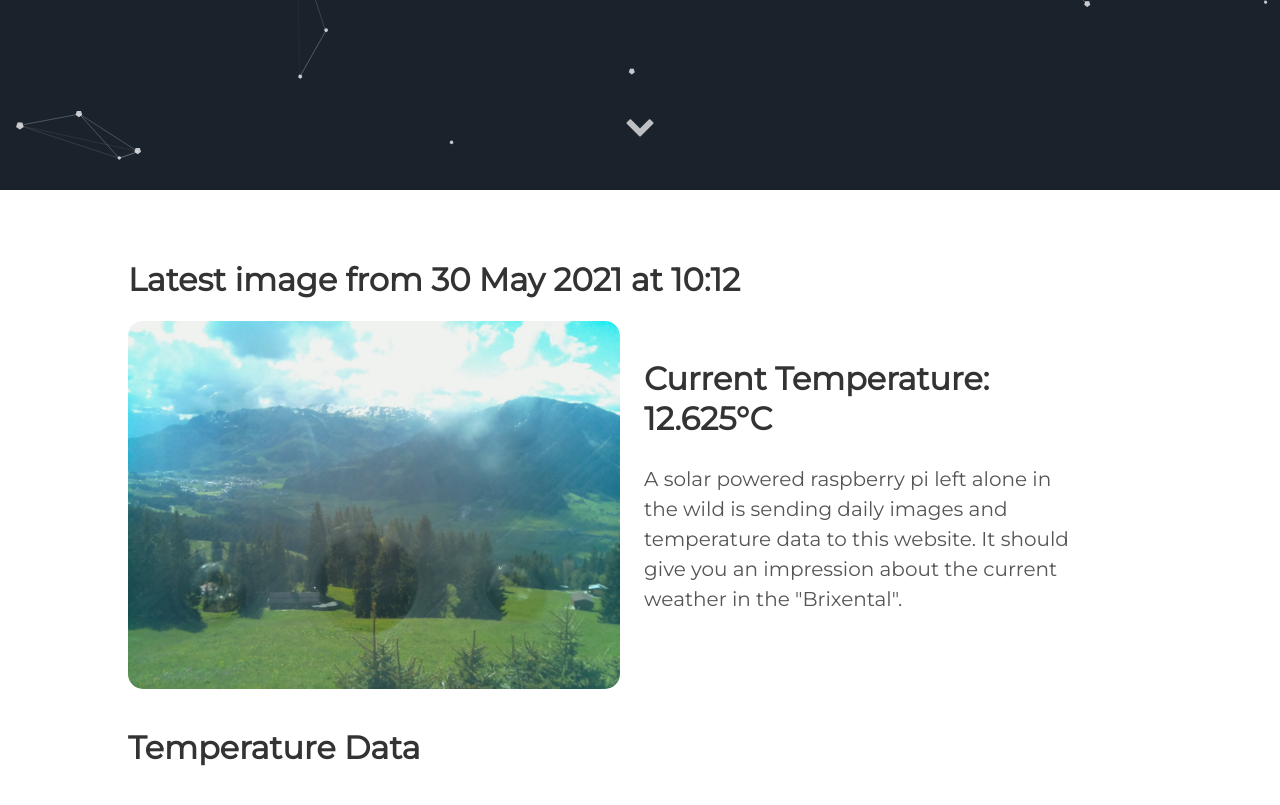
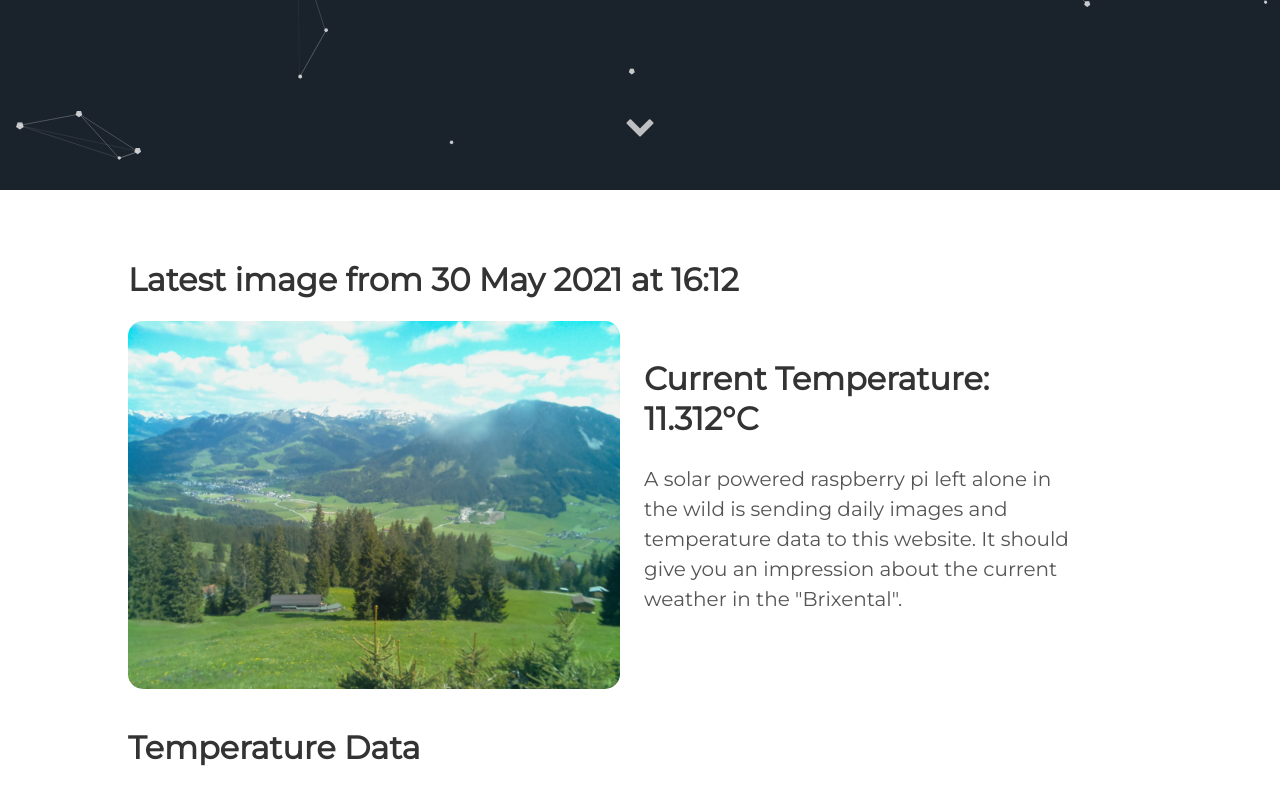
Before and after one commit to vektorious/vektorious.github.io, a Jekyll site: the page built from resources/huette.md, in a window 1280 px wide and 900 px high, scrolled down 710 px. Shown: the top 805 px of the window. Built offline with Jekyll 4.4.1, drawn with Linux system fonts in a browser that asks for light colours.

Commit message:
I'm a bot beep boop

```diff
--- a/resources/huette.md
+++ b/resources/huette.md
@@ -6,13 +6,13 @@ image: '/assets/img/'
 description: 'Live image from the Austrian alps'
 twitter_text: ' '
 ---
-## Latest image from 30 May 2021 at 10:12
+## Latest image from 30 May 2021 at 16:12
 <div class="huette">
   <div class="huette-image">
     <img src="{{ "/assets/img/huette.jpg" | prepend: site.baseurl }}">
   </div>
   <div class="huette-text">
-        <h2>Current Temperature: 12.625°C</h2>
+        <h2>Current Temperature: 11.312°C</h2>
         <p>A solar powered raspberry pi left alone in the wild is sending daily images and temperature data to this website. It should give you an impression about the current weather in the "Brixental".</p>
 
   </div>
```
Also changed, not shown: rpi-script/2021-05-30_161111.txt (renamed from rpi-script/2021-05-30_101113.txt, +5 -5 lines), rpi-script/huette.md (+2 -2 lines), assets/img/huette.jpg, assets/img/temp_plot.png, rpi-script/temp_plot.png, 1 other file.
